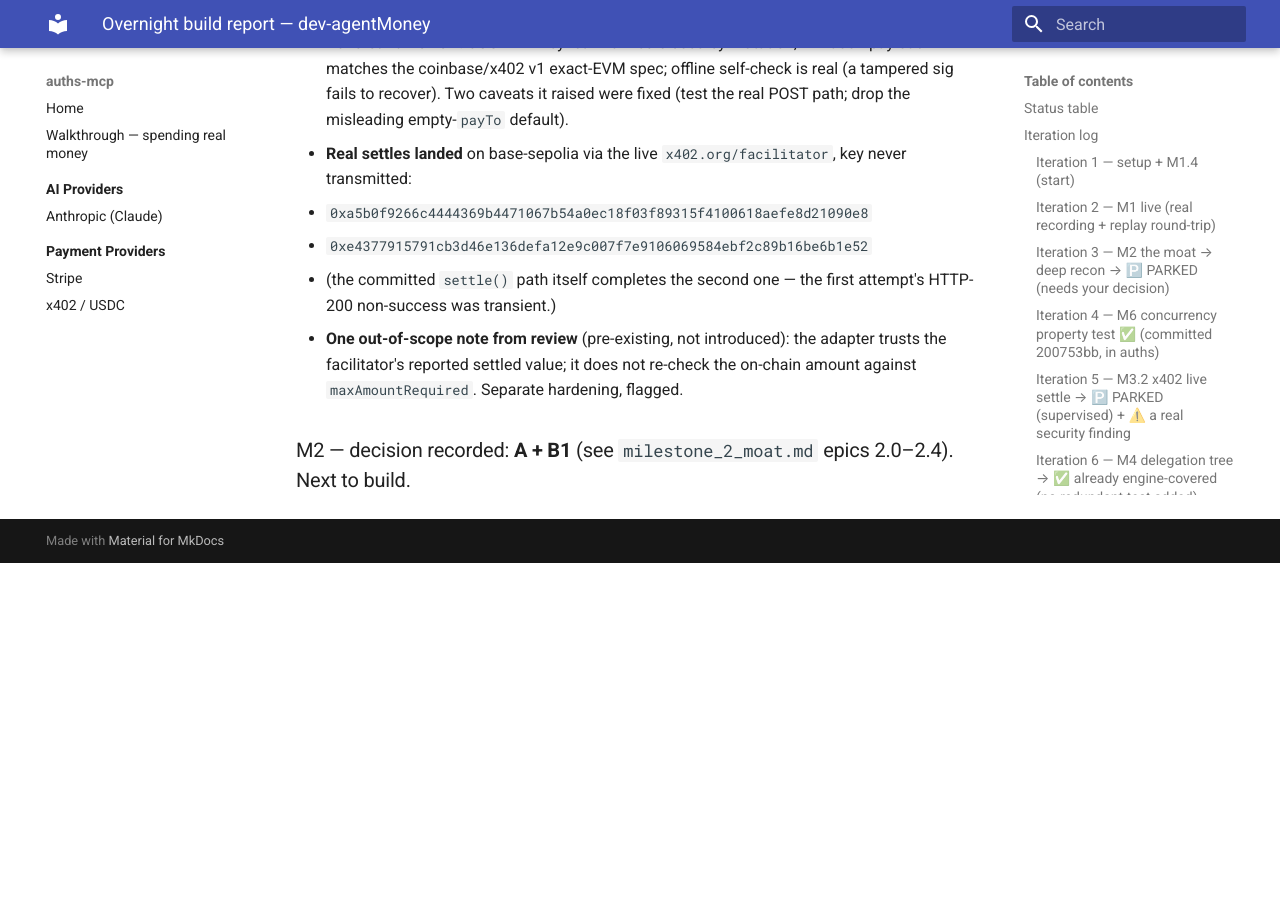
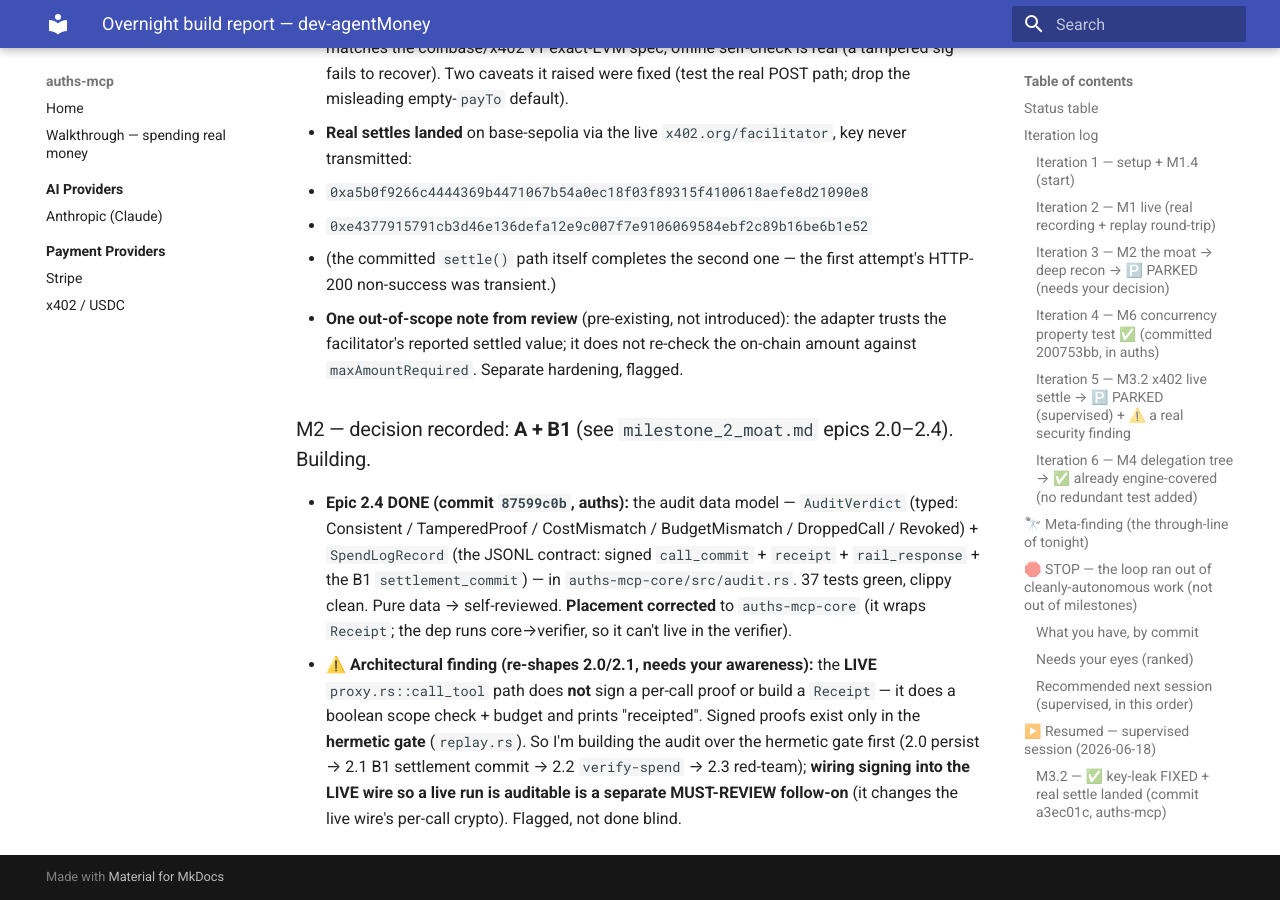
Before and after one commit to auths-dev/auths-mcp, an MkDocs documentation site: the page built from docs/plans/overnight-report.md, in a window 1280 px wide and 900 px high, scrolled down 7187 px. Built offline with MkDocs 1.6.1 and Material for MkDocs 9.7.7, drawn with Linux system fonts in a browser that asks for light colours; before the commit the page ends 7750 px from its top, so only the background shows below that; some of the changed text lies outside the part shown.

Commit message:
report: M2 epic 2.4 done (auths 87599c0b) + live-wire-doesn't-sign finding → build audit on hermetic gate

```diff
--- a/docs/plans/overnight-report.md
+++ b/docs/plans/overnight-report.md
@@ -14,7 +14,7 @@
 |---|---|---|---|
 | M1.4 cleanups | ✅ done | high | no |
 | M1 live transcript | ✅ done (round-trip) | high | no — but see note¹ |
-| M2 the moat | ✅ **decided: A + B1** — ready to build | — | yes — the B1 signing diff (when built) |
+| M2 the moat | 🟡 **building** — 2.4 model done; hermetic-path next | med | yes — B1 + live-wire signing |
 | M3 cross-rail (hermetic) | 🅿️ PARKED — gateway restructuring | — | no |
 | M3.2 x402 EIP-3009 + real settle | ✅ **done — key-leak FIXED + real settle** | high | reviewed (payment code) |
 | M4 delegation tree | ✅ engine-covered (gateway e2e pending) | high | no |
@@ -255,4 +255,18 @@
   facilitator's reported settled value; it does not re-check the on-chain amount against
   `maxAmountRequired`. Separate hardening, flagged.
 
-### M2 — decision recorded: **A + B1** (see `milestone_2_moat.md` epics 2.0–2.4). Next to build.
+### M2 — decision recorded: **A + B1** (see `milestone_2_moat.md` epics 2.0–2.4). Building.
+
+- **Epic 2.4 DONE (commit `87599c0b`, auths):** the audit data model — `AuditVerdict` (typed:
+  Consistent / TamperedProof / CostMismatch / BudgetMismatch / DroppedCall / Revoked) +
+  `SpendLogRecord` (the JSONL contract: signed `call_commit` + `receipt` + `rail_response` + the
+  B1 `settlement_commit`) — in `auths-mcp-core/src/audit.rs`. 37 tests green, clippy clean. Pure
+  data → self-reviewed. **Placement corrected** to `auths-mcp-core` (it wraps `Receipt`; the dep
+  runs core→verifier, so it can't live in the verifier).
+- **⚠️ Architectural finding (re-shapes 2.0/2.1, needs your awareness):** the **LIVE**
+  `proxy.rs::call_tool` path does **not** sign a per-call proof or build a `Receipt` — it does a
+  boolean scope check + budget and prints "receipted". Signed proofs exist only in the **hermetic
+  gate** (`replay.rs`). So I'm building the audit over the hermetic gate first (2.0 persist →
+  2.1 B1 settlement commit → 2.2 `verify-spend` → 2.3 red-team); **wiring signing into the LIVE
+  wire so a live run is auditable is a separate MUST-REVIEW follow-on** (it changes the live
+  wire's per-call crypto). Flagged, not done blind.
```
Also changed, not shown: docs/plans/milestone_2_moat.md (+15 -1 lines).
